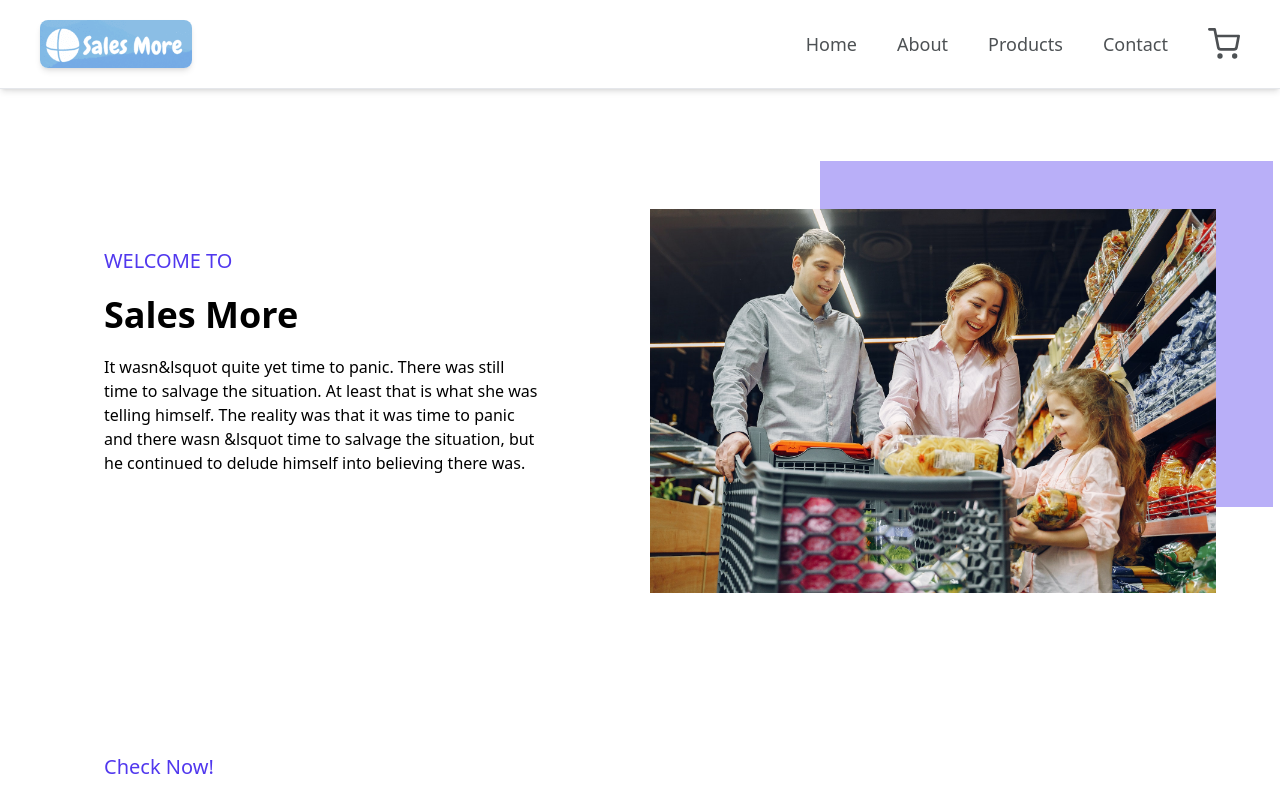
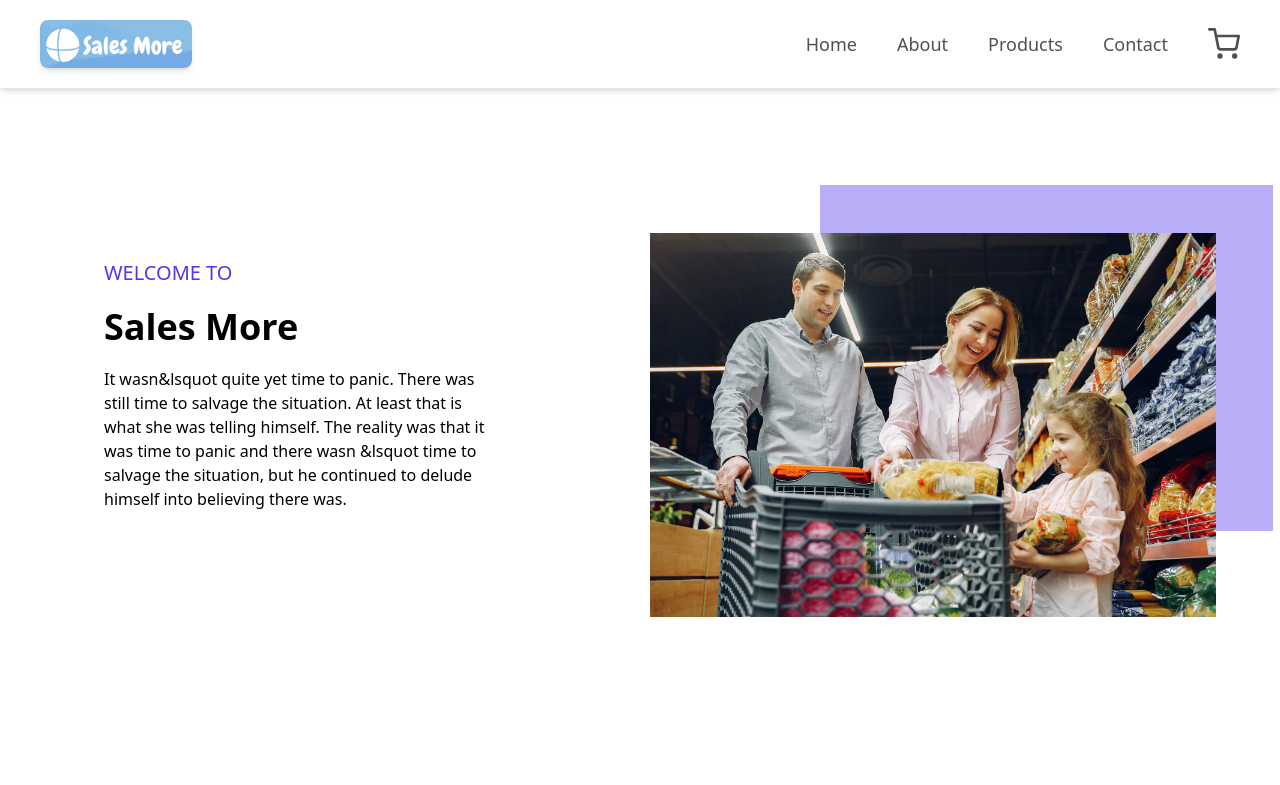
Before and after one commit to harshwebelite21/Sales-More-Fronted, a React (Vite) app: page / in a window 1280 px wide. Shown: the top 785 px of the page. Built offline with nearby package versions, Linux system fonts and the light colour scheme.

Commit message:
banner section changs removed

```diff
--- a/src/modules/Home/Component/BannerImageSection.tsx
+++ b/src/modules/Home/Component/BannerImageSection.tsx
@@ -3,11 +3,11 @@ import "./bannerimage.css";
 
 export const BannerImageSection = () => {
   return (
-    <div className="grid mt-10 grid-cols-1 md:grid-cols-2 gap-5 justify-items-center relative -z-10 w-[90%] mx-auto">
+    <div className="grid grid-cols-1 md:grid-cols-2 gap-5 p-16 justify-items-center relative -z-10">
       <div className="flex flex-col gap-5 justify-center md:px-10  md:text-left">
         <h3 className="text-[#5138ee] text-xl">WELCOME TO</h3>
         <h1 className="text-4xl font-bold">Sales More</h1>
-        <p className="text-base w-[90%]">
+        <p className="text-base w-[80%]">
           It wasn&lsquot quite yet time to panic. There was still time to
           salvage the situation. At least that is what she was telling himself.
           The reality was that it was time to panic and there wasn &lsquot time
```
